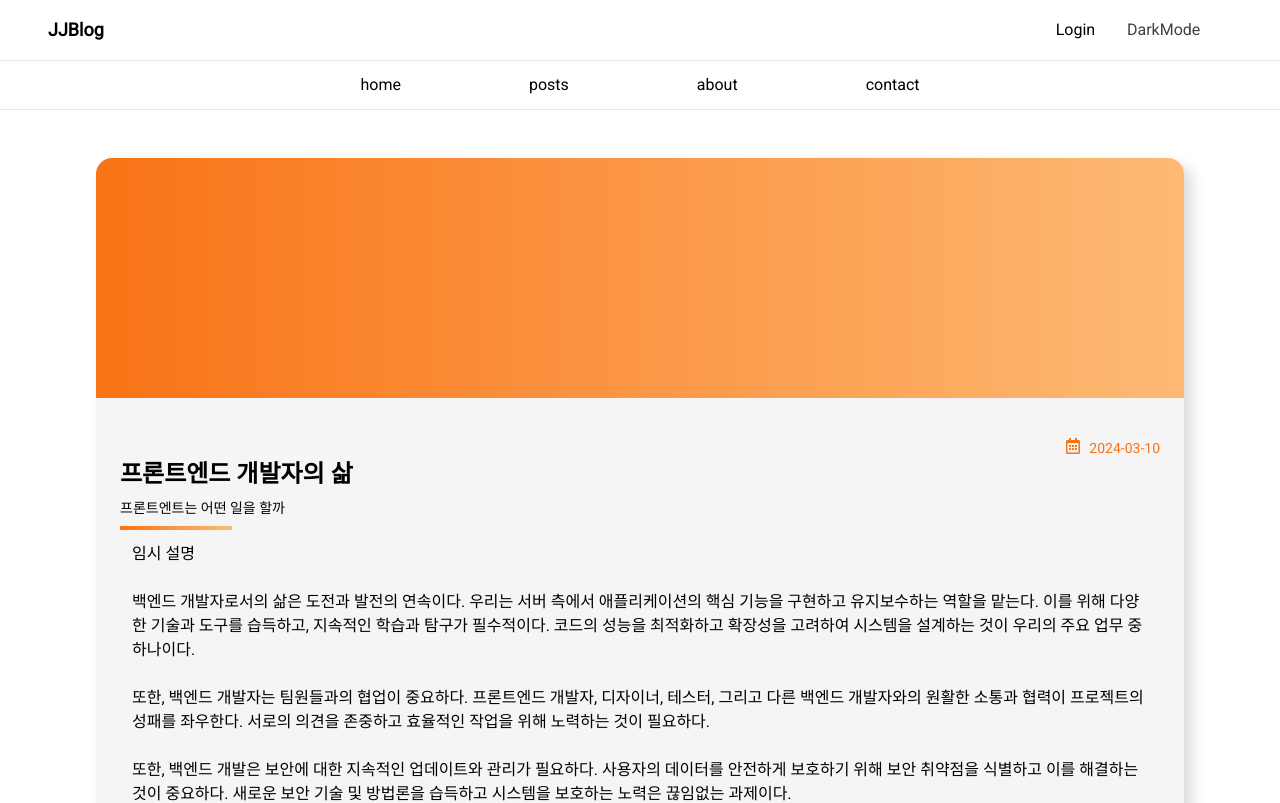
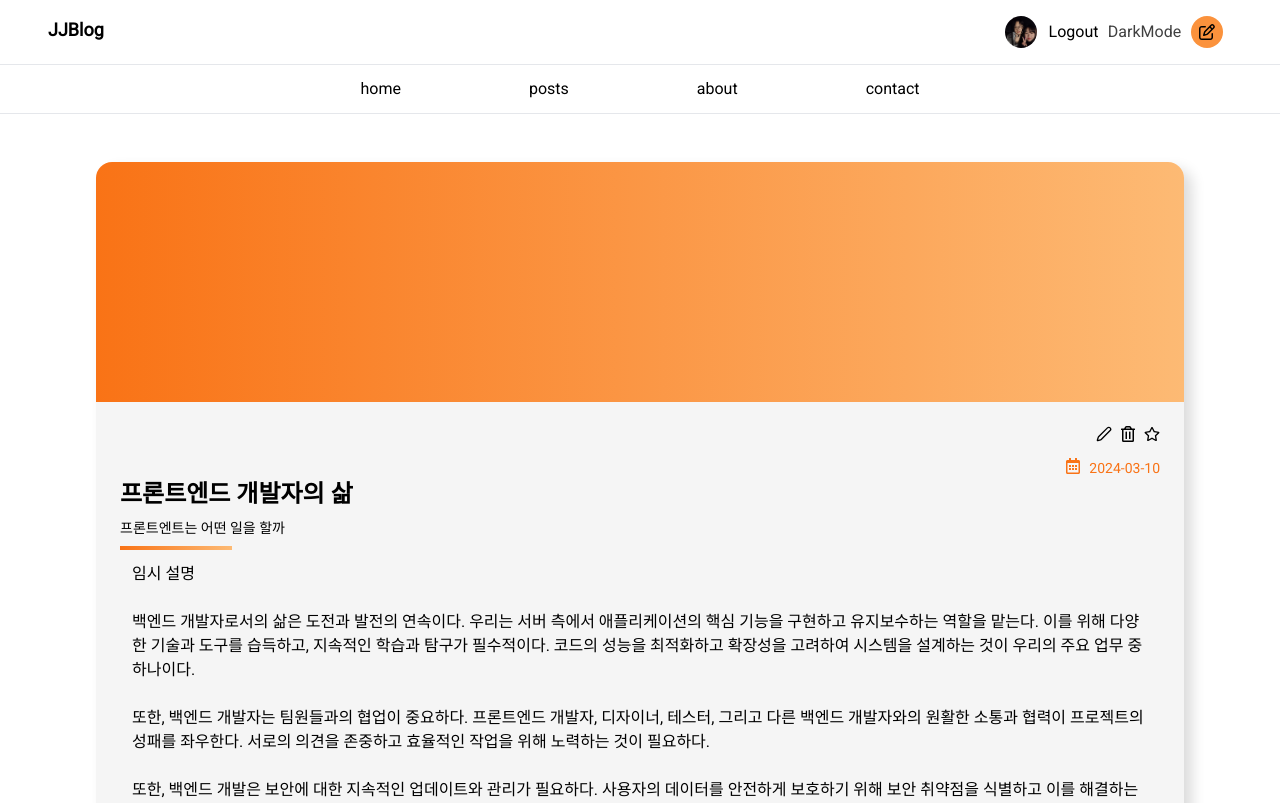
Before and after one commit to noaprost/jjlog, a Next.js app: page /posts/1 in a window 1280 px wide. Shown: the top 803 px of the page. Built offline with nearby package versions, Linux system fonts and the light colour scheme.

Commit message:
feat: 수정/삭제/핀 아이콘 추가, 글 작성 버튼 추가

```diff
--- a/src/app/login/page.tsx
+++ b/src/app/login/page.tsx
@@ -4,7 +4,7 @@ import { useAuthContext } from "@/context/AuthContext";
 import { useRouter } from "next/navigation";
 import { FormEvent } from "react";
 
-export default function Login() {
+export default function LoginPage() {
   const { setUser } = useAuthContext();
   const router = useRouter();
   const handleSubmit = (e: FormEvent<HTMLFormElement>) => {
--- a/src/app/page.tsx
+++ b/src/app/page.tsx
@@ -1,7 +1,6 @@
 import PostCard from "@/components/PostCard";
 import Profile from "@/components/Profile";
 import Slide from "@/components/Slide";
-import { useAuthContext } from "@/context/AuthContext";
 import { getPostCard } from "@/service/posts";
 
 export default async function Home() {
--- /dev/null
+++ b/src/app/post/new/page.tsx
@@ -0,0 +1,5 @@
+import React from "react";
+
+export default function NewPostPage() {
+  return <h1>새로운 글을 작성할 수 있는 페이지 입니다</h1>;
+}
--- a/src/app/posts/page.tsx
+++ b/src/app/posts/page.tsx
@@ -14,6 +14,7 @@ export default async function PostsByCategory() {
   return (
     <div>
       <FilterablePosts posts={postCards} categories={categoryies} />
+      {/* 페이지 구현 */}
     </div>
   );
 }
--- a/src/components/LoginInfo.tsx
+++ b/src/components/LoginInfo.tsx
@@ -3,15 +3,15 @@ import React, { useState } from "react";
 import ProfileImage from "./ProfileImage";
 import Link from "next/link";
 import DarkModeToggleButton from "./DarkModeToggleButton";
-import { useAuthContext } from "@/context/AuthContext";
+import WriteButton from "./WriteButton";
 
 export default function LoginInfo() {
-  const { user, setUser } = useAuthContext();
+  const [user, setUser] = useState<boolean>(true);
   const handleClick = () => {
     setUser(false);
   };
   return (
-    <div className="flex w-52 justify-evenly items-center">
+    <div className="flex w-1/5 justify-evenly items-center">
       {user && (
         <div className="flex justify-evenly items-center">
           <ProfileImage width={32} height={32} />
@@ -22,6 +22,7 @@ export default function LoginInfo() {
       )}
       {!user && <Link href="/login">Login</Link>}
       <DarkModeToggleButton />
+      {user && <WriteButton />}
     </div>
   );
 }
--- a/src/components/MovePost.tsx
+++ b/src/components/MovePost.tsx
@@ -23,7 +23,7 @@ export default function MovePost({
     <section className="flex mx-24 rounded-xl overflow-hidden">
       {prev && (
         <div
-          className="bg-gradient-to-l from-neutral-300 to-neutral-100 dark:bg-gradient-to-r dark:from-neutral-950 dark:to-neutral-800 w-full h-40 border-white dark:border-black border-r-4 flex items-center"
+          className="bg-gradient-to-l from-neutral-200 to-neutral-100 dark:bg-gradient-to-r dark:from-neutral-950 dark:to-neutral-800 w-full h-40 border-white dark:border-black border-r-4 flex items-center"
           onClick={handelClickPrev}
         >
           <div className="flex items-center justify-around w-full hover:scale-110">
@@ -37,7 +37,7 @@ export default function MovePost({
       )}
       {next && (
         <div
-          className="bg-gradient-to-r from-neutral-300 to-neutral-100 dark:bg-gradient-to-l dark:from-neutral-950 dark:to-neutral-800 w-full h-40 flex items-center"
+          className="bg-gradient-to-r from-neutral-200 to-neutral-100 dark:bg-gradient-to-l dark:from-neutral-950 dark:to-neutral-800 w-full h-40 flex items-center"
           onClick={handelClickNext}
         >
           <div className="flex items-center justify-evenly w-full hover:scale-110 ease-in-out">
--- a/src/components/PostContent.tsx
+++ b/src/components/PostContent.tsx
@@ -1,12 +1,20 @@
 import { PostCard } from "@/service/posts";
 import { FaRegCalendarAlt } from "react-icons/fa";
+import { LuPen } from "react-icons/lu";
+import { FaRegTrashAlt } from "react-icons/fa";
+import { FaRegStar } from "react-icons/fa";
 
 export default function PostContent({ post }: { post: PostCard }) {
   const { day, title, description } = post;
   return (
-    <div className="mx-24 my-6 rounded-2xl overflow-hidden shadow-customLight dark:shadow-custom cursor-pointer">
+    <div className="mx-24 my-6 rounded-2xl overflow-hidden shadow-customLight dark:shadow-custom">
       <div className="bg-gradient-to-r from-orange-500 to-orange-300 dark:bg-gradient-to-r dark:from-orange-500 dark:to-orange-900 w-full h-60"></div>
       <div className="p-6 bg-neutral-100 dark:bg-neutral-900">
+        <div className="flex justify-end items-center">
+          <LuPen className="mr-2 w-4 h-4 cursor-pointer" />
+          <FaRegTrashAlt className="mr-2 w-4 h-4 cursor-pointer" />
+          <FaRegStar className="w-4 h-4 cursor-pointer" />
+        </div>
         <div className="flex justify-end mt-4">
           <FaRegCalendarAlt className="text-orange-500 dark:text-orange-300 mr-2" />
           <p className="text-end text-sm text-orange-500 dark:text-orange-300">
--- /dev/null
+++ b/src/components/WriteButton.tsx
@@ -0,0 +1,19 @@
+"use client";
+import { useRouter } from "next/navigation";
+import React from "react";
+import { FaRegPenToSquare } from "react-icons/fa6";
+
+export default function WriteButton() {
+  const router = useRouter();
+  const handleClick = () => {
+    router.push("/post/new");
+  };
+  return (
+    <button
+      className="bg-orange-400 rounded-full p-2 text-black"
+      onClick={handleClick}
+    >
+      <FaRegPenToSquare className="mx-auto my-auto" />
+    </button>
+  );
+}
```
Also changed, not shown: src/app/layout.tsx (+1 -7 lines).
